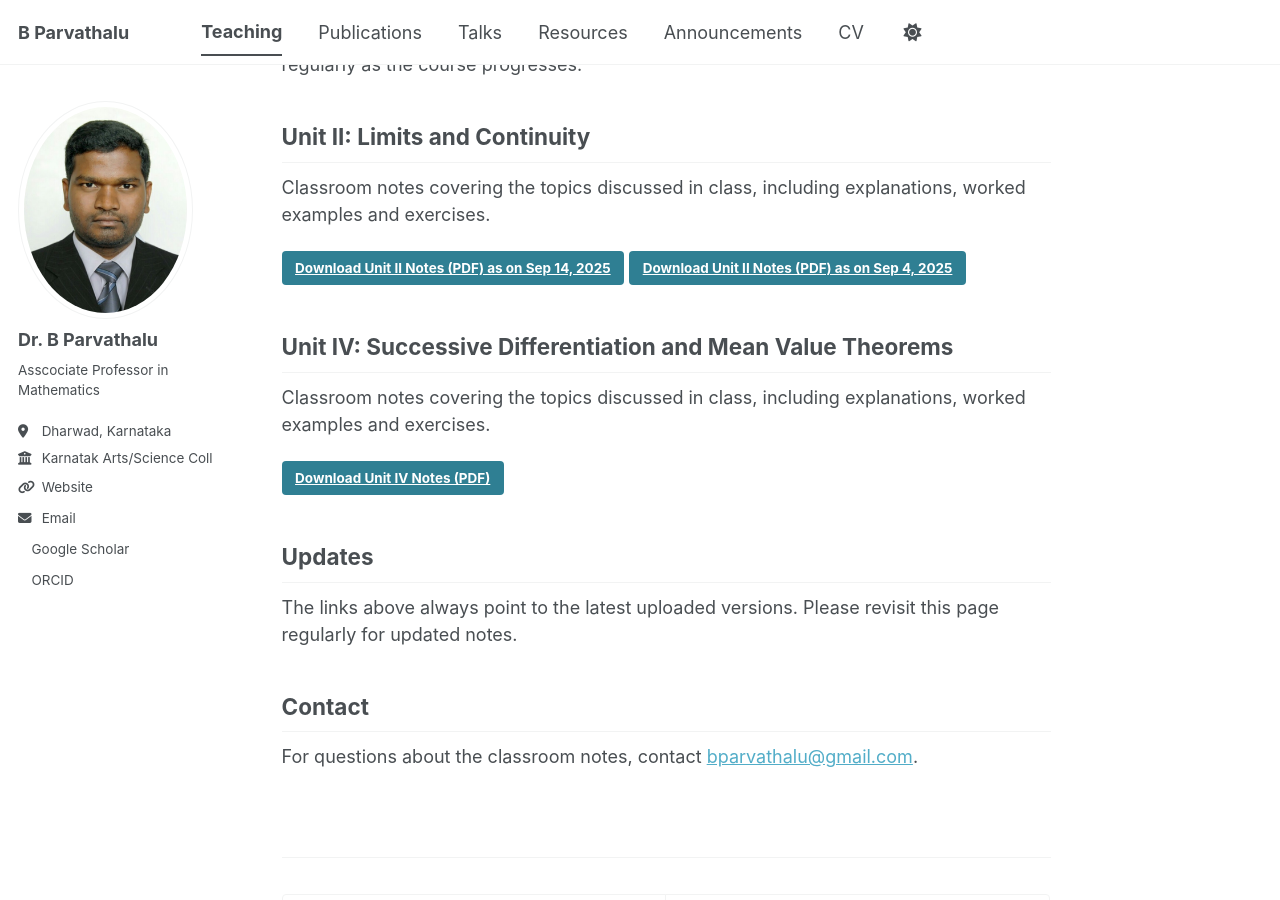
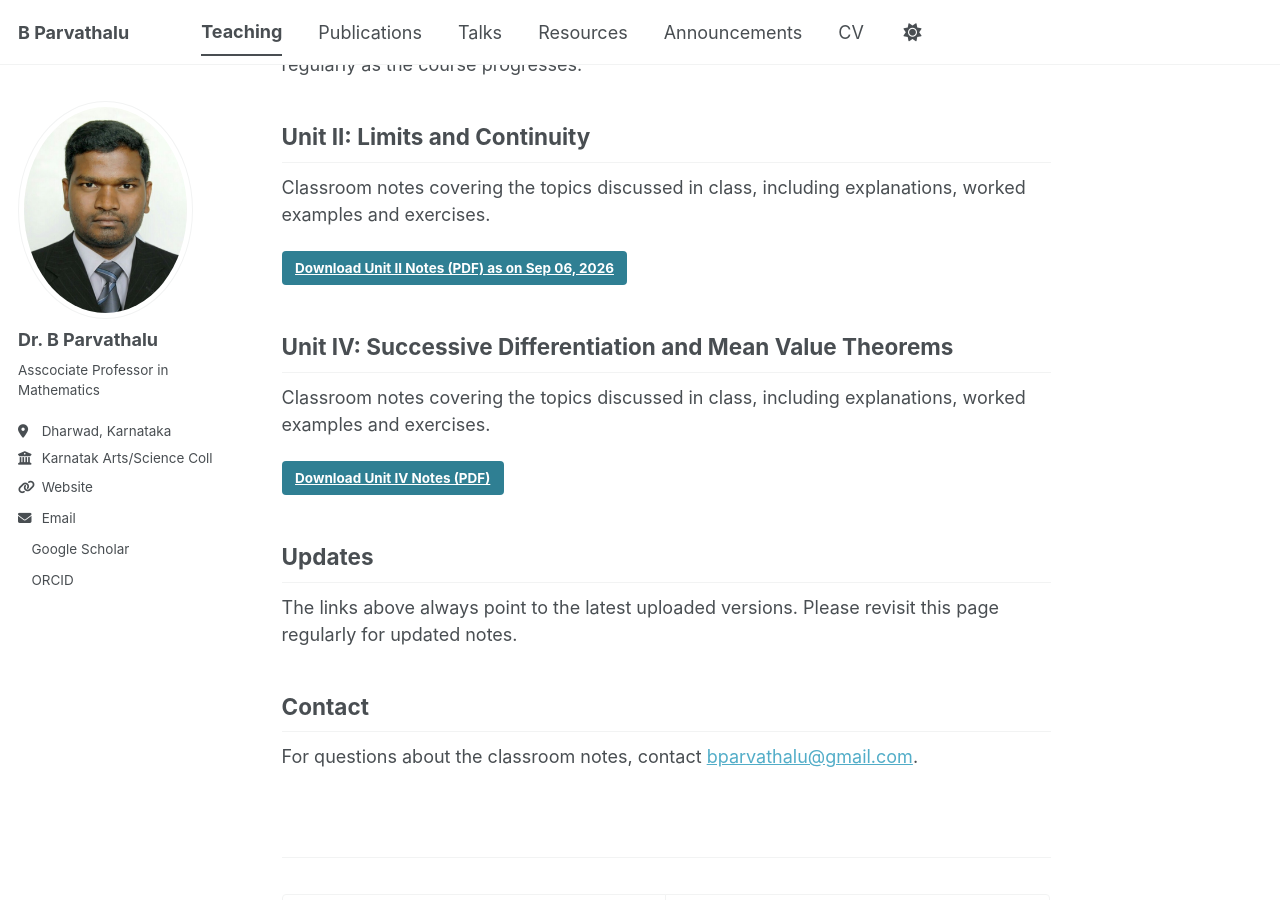
Before and after one commit to drbp-kcd/drbp-kcd.github.io, a Jekyll site: the page built from _teaching/2026-odd-teaching-1.md, in a window 1280 px wide and 900 px high, scrolled down 373 px. Built offline with Jekyll 4.4.1, drawn with Linux system fonts in a browser that asks for light colours; a style sheet for code colours, icons or effects is not loaded.

Commit message:
Update 2026-odd-teaching-1.md

```diff
--- a/_teaching/2026-odd-teaching-1.md
+++ b/_teaching/2026-odd-teaching-1.md
@@ -25,8 +25,7 @@
 Classroom notes covering the topics discussed in class,
 including explanations, worked examples and exercises.
 
-[Download Unit II Notes (PDF) as on Sep 14, 2025]({{ '/files/teaching/algebra-i-calculus-i/unit-ii-notes.pdf' | relative_url }}){: .btn .btn--primary}
-[Download Unit II Notes (PDF) as on Sep 4, 2025]({{ '/files/teaching/algebra-i-calculus-i/unit-ii-notes.pdf' | relative_url }}){: .btn .btn--primary}
+[Download Unit II Notes (PDF) as on Sep 06, 2026]({{ '/files/teaching/algebra-i-calculus-i/unit-ii-notes.pdf' | relative_url }}){: .btn .btn--primary}
 
 ## Unit IV: Successive Differentiation and Mean Value Theorems
 
```
